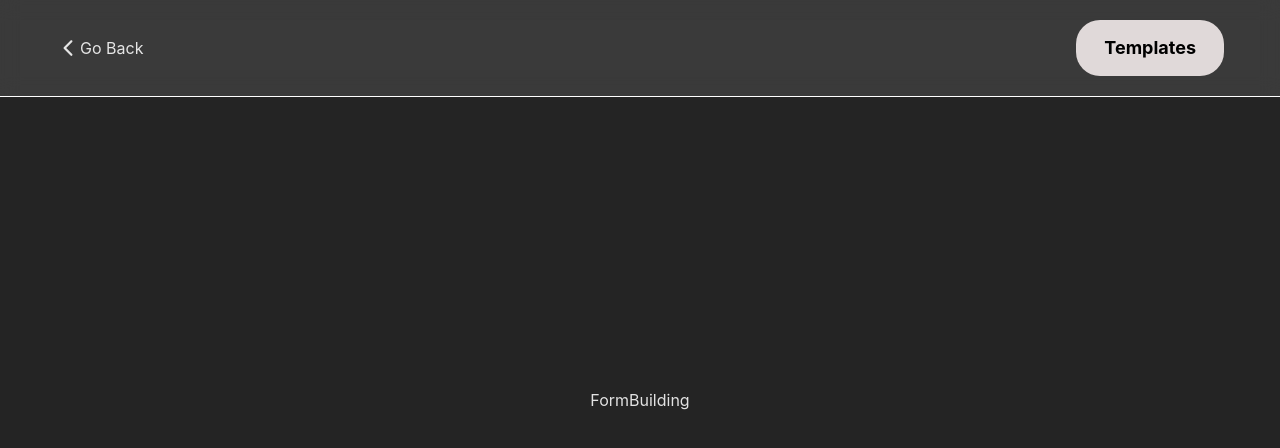
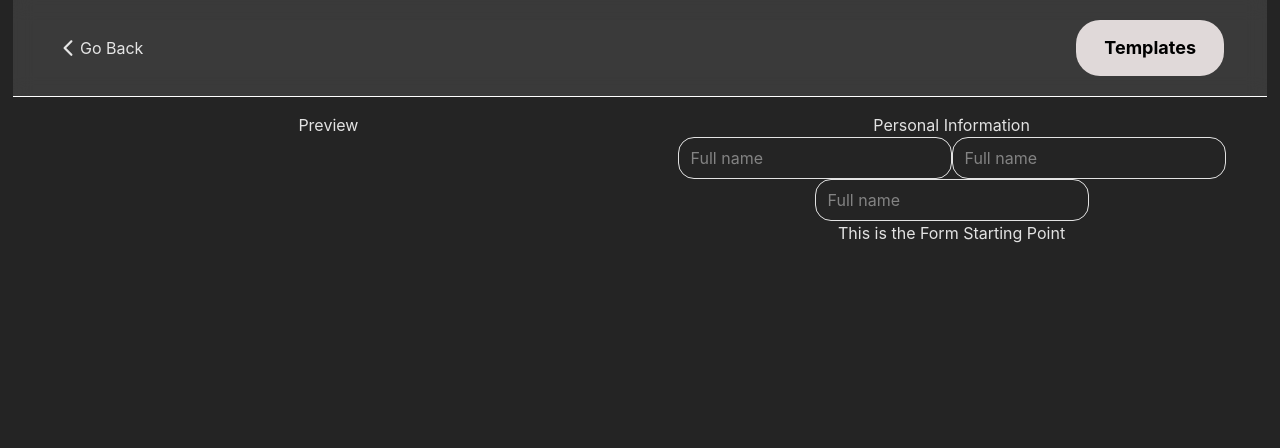
Before and after one commit to Subhranshu-Lenka/React-Resume-Builder, a React (Vite) app: page /builder in a window 1280 px wide. Shown: the top 448 px of the page. Built offline with nearby package versions, Linux system fonts and the light colour scheme; no server answers.

Commit message:
adding structure to components and getting fun things started

```diff
--- a/package.json
+++ b/package.json
@@ -10,13 +10,16 @@
     "preview": "vite preview"
   },
   "dependencies": {
+    "@hookform/resolvers": "^5.2.2",
     "@react-oauth/google": "^0.12.2",
     "@tailwindcss/vite": "^4.1.13",
     "react": "^18.2.0",
     "react-dom": "^18.2.0",
+    "react-hook-form": "^7.65.0",
     "react-icons": "^5.5.0",
     "react-router-dom": "^7.9.1",
-    "tailwindcss": "^4.1.13"
+    "tailwindcss": "^4.1.13",
+    "zod": "^4.1.12"
   },
   "devDependencies": {
     "@types/react": "^18.2.66",
--- /dev/null
+++ b/src/components/Forms/ResumeBuilderForm/MainForm.jsx
@@ -0,0 +1,36 @@
+import { FormProvider, useForm, useFormContext } from "react-hook-form";
+import PersonalInfoForm from "./SubComponents/PersonalInfoForm";
+import { email } from "zod";
+function MainForm() {
+  // const { register } = useFormContext();
+  const methods = useForm({
+    defaultValues: {
+      name: "",
+      email: "",
+      education: [{ degree: "", institution: "" }],
+      experience: [],
+      skills: [],
+    },
+  });
+
+  const onSubmit = (data) => {
+    console.log("Final Resume Data:", data);
+  };
+
+  return (
+    <>
+      <FormProvider {...methods}>
+        <form
+          action=""
+          onSubmit={methods.handleSubmit(onSubmit)}
+          className="flex flex-col"
+        >
+          <PersonalInfoForm />
+          <label htmlFor="">This is the Form Starting Point</label>
+        </form>
+      </FormProvider>
+    </>
+  );
+}
+
+export default MainForm;
--- /dev/null
+++ b/src/components/Forms/ResumeBuilderForm/SubComponents/PersonalInfoForm.jsx
@@ -0,0 +1,31 @@
+import React from "react";
+import { useFormContext } from "react-hook-form";
+function PersonalInfoForm() {
+  const { register } = useFormContext();
+  return (
+    <>
+      <div>
+        <h2>Personal Information</h2>
+        <div className="field-container">
+          <input
+            {...register("name", { required: true })}
+            placeholder="Full name"
+            className="border rounded-2xl px-3 py-2"
+          />
+          <input
+            {...register("name", { required: true })}
+            placeholder="Full name"
+            className="border rounded-2xl px-3 py-2"
+          />
+          <input
+            {...register("name", { required: true })}
+            placeholder="Full name"
+            className="border rounded-2xl px-3 py-2"
+          />
+        </div>
+      </div>
+    </>
+  );
+}
+
+export default PersonalInfoForm;
--- a/src/components/Header/BuildHeader.jsx
+++ b/src/components/Header/BuildHeader.jsx
@@ -7,7 +7,7 @@ function BuildHeader() {
       <header
         className="bg-[rgb(255,255,255,0.1)]
         backdrop-blur-[10px] border-b-[1px] border-b-[white]
-        fixed w-full top-0 left-0 z-100"
+        w-full top-0 left-0 z-100"
       >
         <div className="max-w-[1200px] mx-auto py-[20px]">
           <nav className="flex justify-between items-center px-4">
--- /dev/null
+++ b/src/components/Preview/Preview.jsx
@@ -0,0 +1,11 @@
+import React from "react";
+
+function Preview() {
+  return (
+    <>
+      <div className="preview-container">Preview</div>
+    </>
+  );
+}
+
+export default Preview;
--- a/src/pages/DataInput/FormBuilding.jsx
+++ /dev/null
@@ -1,12 +0,0 @@
-import React from 'react'
-
-function FormBuilding() {
-  return (
-    <div
-      className="flex justify-center items-center min-h-[90vh]"
-    >FormBuilding
-    </div>
-  )
-}
-
-export default FormBuilding
--- /dev/null
+++ b/src/pages/DataInput/ResumeBuilder.jsx
@@ -0,0 +1,12 @@
+import MainForm from "../../components/Forms/ResumeBuilderForm/MainForm";
+import Preview from "../../components/Preview/Preview";
+function ResumeBuilder() {
+  return (
+    <div className="grid grid-cols-2 gap-6 p-4 min-h-[90vh]">
+      <Preview />
+      <MainForm />
+    </div>
+  );
+}
+
+export default ResumeBuilder;
--- a/src/router/Router.jsx
+++ b/src/router/Router.jsx
@@ -6,7 +6,7 @@ import Home from "../pages/Home/Home";
 import NotFound from "../components/404NotFound/NotFound";
 import ScrollToTop from "../components/ScrollToTop/ScrollToTop";
 import Login from "../pages/Login/Login";
-import FormBuilding from "../pages/DataInput/FormBuilding";
+import ResumeBuilder from "../pages/DataInput/ResumeBuilder";
 
 function Router() {
   return (
@@ -23,7 +23,7 @@ function Router() {
         </Route>
 
         <Route path="/builder" element={<BuildLayout />}>
-          <Route index element={<FormBuilding />} />
+          <Route index element={<ResumeBuilder />} />
         </Route>
       </Routes>
     </>
```
Also changed, not shown: 1 other file (tests, documents, lock files or other folders).
